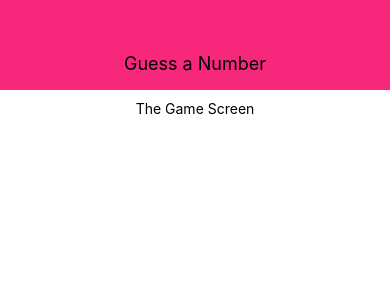
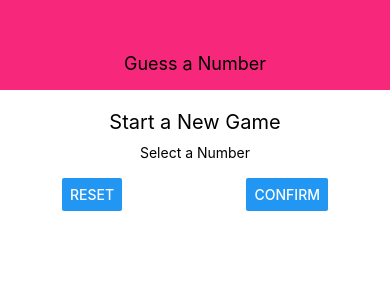
Before and after one commit to Pavel-Lunin/rn-GuessANumber, a React Native app: screen / in a window 390 px wide. Shown: the top 300 px of the page. Built offline with nearby package versions, Linux system fonts and the light colour scheme.

Commit message:
Working on the Layout

```diff
--- a/screens/StartGameScreen.js
+++ b/screens/StartGameScreen.js
@@ -1,10 +1,18 @@
 import React from 'react';
-import { StyleSheet, Text, View } from 'react-native';
+import { Button, StyleSheet, Text, TextInput, View } from 'react-native';
 
 const StartGameScreen = () => {
   return (
     <View style={styles.screen}>
-      <Text>{'The Game Screen'}</Text>
+      <Text style={styles.title}>Start a New Game</Text>
+      <View style={styles.inputContainer}>
+        <Text>Select a Number</Text>
+        <TextInput />
+        <View style={styles.buttonContainer}>
+          <Button title="Reset" onPress={() => {}} />
+          <Button title="Confirm" onPress={() => {}} />
+        </View>
+      </View>
     </View>
   );
 };
@@ -15,6 +23,21 @@
     padding: 10,
     alignItems: 'center',
   },
+  title: {
+    fontSize: 20,
+    marginVertical: 10,
+  },
+  inputContainer: {
+    width: 300,
+    maxWidth: '80%',
+    alignItems: 'center',
+  },
+  buttonContainer: {
+    flexDirection: 'row',
+    width: '100%',
+    justifyContent: 'space-between',
+    paddingHorizontal: 15,
+  },
 });
 
 export default StartGameScreen;
```
